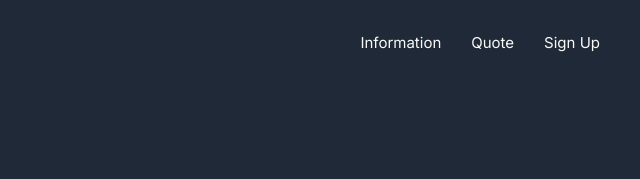
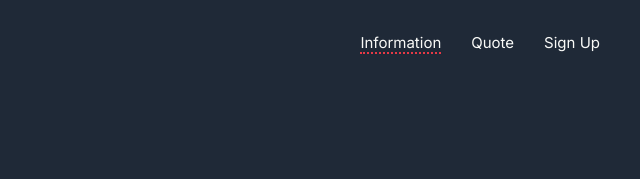
Before and after one commit to MohdTamimi1/Landing-Page, a plain HTML site: page index.html in a window 1280 px wide. In both pictures the pointer is over the link "Information". Shown: the top 179 px of the page, 640-1280 px from the left. Drawn offline with Linux system fonts and the light colour scheme.

Commit message:
hover added to navbar

```diff
--- a/css/style.css
+++ b/css/style.css
@@ -23,6 +23,7 @@ body {
     font-weight: 700;
     cursor: pointer;
 }
+
 
 .btn-light {
     padding: 10px 40px;
@@ -66,11 +67,15 @@ nav {
     align-items: center;
 }
 
-.navbar li a{
+.navbar a{
     color: #f9faf8;
     font-size: 15px;
     font-weight: 400;
     text-decoration: none;
+}
+
+.navbar a:hover {
+   border-bottom: 2px dotted #e63946;
 }
 
 .logo {
```
